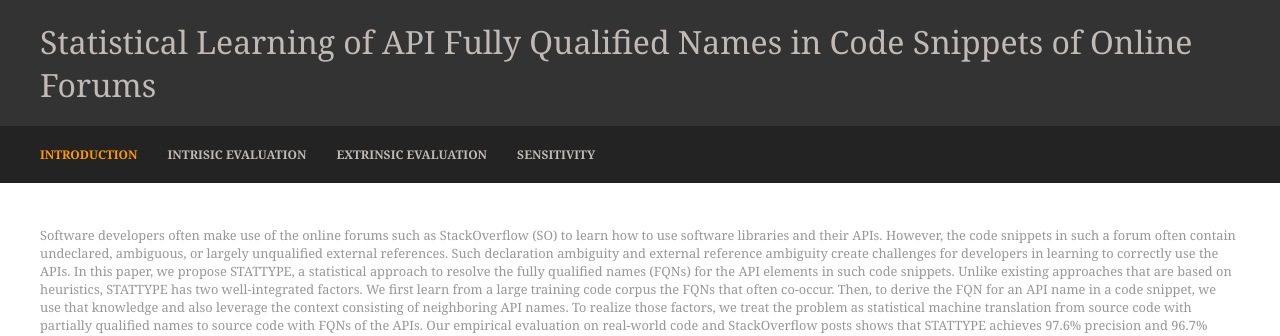
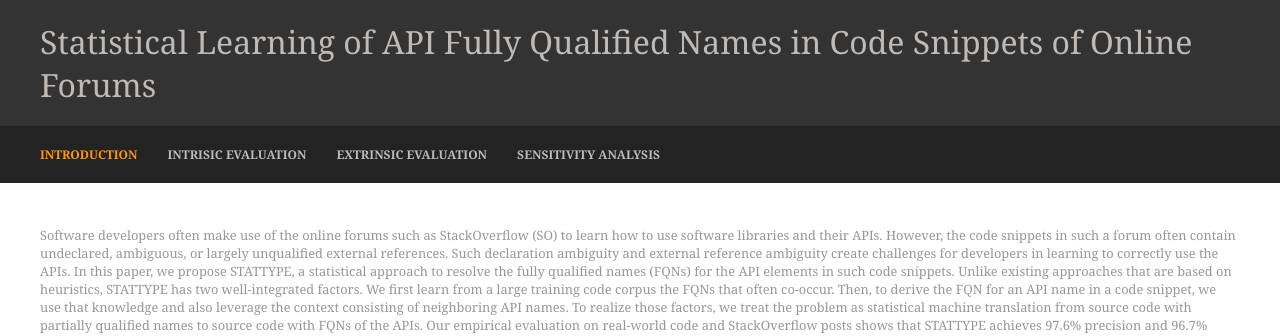
Before and after one commit to doubleblinddoubleblinddoubleblind/icse2018, a Jekyll site: the page built from README.md, in a window 1280 px wide. Shown: the top 336 px of the page. Built offline with Jekyll 4.4.1, drawn with Linux system fonts in a browser that asks for light colours; our own code applies the rules of GitHub Pages for plain Markdown files.

Commit message:
Update default.html

```diff
--- a/_layouts/default.html
+++ b/_layouts/default.html
@@ -34,7 +34,7 @@
       <li class="active first"><a href="https://doubleblinddoubleblinddoubleblind.github.io/icse2018/">INTRODUCTION</a></li>
       <li><a href="https://doubleblinddoubleblinddoubleblind.github.io/icse2018/7-1.html">Intrisic Evaluation</a></li>
 <li><a href="https://doubleblinddoubleblinddoubleblind.github.io/icse2018/7-2.html">Extrinsic Evaluation</a></li>
-	    <li><a href="https://doubleblinddoubleblinddoubleblind.github.io/icse2018/7-3.html">Sensitivity</a></li>
+	    <li><a href="https://doubleblinddoubleblinddoubleblind.github.io/icse2018/7-3.html">Sensitivity Analysis</a></li>
     </ul>
   <form id="mobilemenu">
 	  <select>
@@ -42,7 +42,7 @@
 		  <option value="https://doubleblinddoubleblinddoubleblind.github.io/icse2018/">INTRODUCTION</option>
 		  <option value="https://doubleblinddoubleblinddoubleblind.github.io/icse2018/7-1.html">Intrisic Evaluation</option>
 		  <option value="https://doubleblinddoubleblinddoubleblind.github.io/icse2018/7-2.html">Extrinsic Evaluation</option>
-		  <option value="https://doubleblinddoubleblinddoubleblind.github.io/icse2018/7-3.html">Sensitivity</option>
+		  <option value="https://doubleblinddoubleblinddoubleblind.github.io/icse2018/7-3.html">Sensitivity Analysis</option>
 	  </select></form></nav>
 </div>
    <!-- content -->
```
